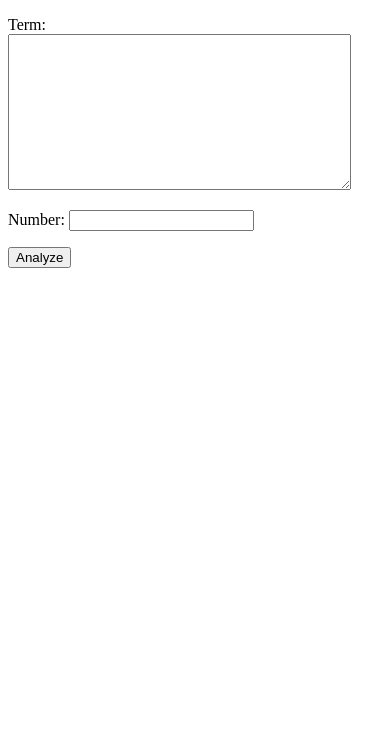
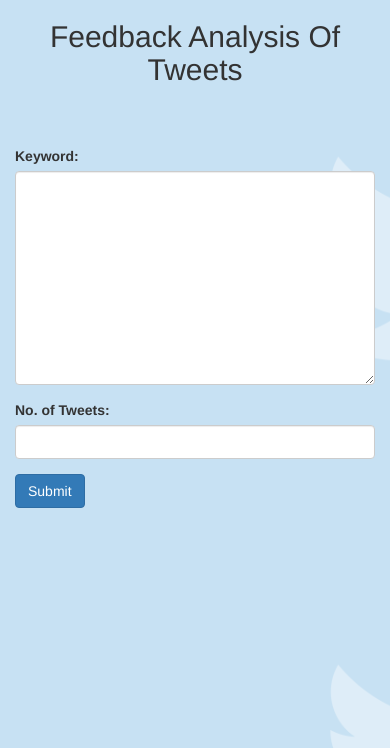
Before and after one commit to anurag-bug/twitter, a Django app: page /twitter/search/ in a window 390 px wide. Shown: the top 748 px of the page. Run offline with Django 3.2, Linux system fonts and the light colour scheme; some libraries are stand-ins or nearby versions.

Commit message:
UI improvement

```diff
--- a/requirements.txt
+++ b/requirements.txt
@@ -2,3 +2,4 @@ Django~=2.1.2
 tweepy
 textblob
 matplotlib
+django-widget-tweaks
--- a/sentiment/forms.py
+++ b/sentiment/forms.py
@@ -7,3 +7,7 @@ class SearchForm(ModelForm):
     class Meta:
         model=models.tweetModel
         fields = ['term','number']
+        labels = {
+            "term": "Keyword",
+            "number": "No. of Tweets"
+        }
--- a/sentiment/models.py
+++ b/sentiment/models.py
@@ -4,3 +4,13 @@ from django.db import models
 class tweetModel(models.Model):
     term = models.TextField(max_length=100, null=False)
     number = models.IntegerField(null=False)
+
+class positiveTweets(models.Model):
+    tweetText = models.TextField(max_length=300,null=False)
+    userName = models.TextField(max_length=20,null=True)
+    time = models.TextField(max_length=10)
+
+class negativeTweets(models.Model):
+    tweetText = models.TextField(max_length=300,null=False)
+    userName = models.TextField(max_length=20,null=True)
+    time = models.TextField(max_length=10,null=True)
--- a/sentiment/templates/sentiment/searchForm.html
+++ b/sentiment/templates/sentiment/searchForm.html
@@ -3,12 +3,50 @@
 <head>
     <meta charset="UTF-8">
     <title>Title</title>
+    <style>
+        body{
+          background-size:cover;
+
+        }
+        input {
+        font-size:40px;
+        }
+
+        .frm{
+          margin-top:50px;
+        }
+
+    </style>
+    <meta name="viewport" content="width=device-width, initial-scale=1">
+    <link rel="stylesheet" href="https://maxcdn.bootstrapcdn.com/bootstrap/3.3.7/css/bootstrap.min.css">
+    <script src="https://ajax.googleapis.com/ajax/libs/jquery/3.3.1/jquery.min.js"></script>
+     <script src="https://maxcdn.bootstrapcdn.com/bootstrap/3.3.7/js/bootstrap.min.js"></script>
+    <script type="text/javascript" src="https://www.gstatic.com/charts/loader.js"></script>
 </head>
-<body>
-<form method="post">
-    {% csrf_token %}
-    {{ form.as_p }}
-    <button type="submit">Analyze</button>
+{% block body %}
+{% load staticfiles %}
+<body background="{% static '/sentiment/bgimg.png' %}">
+{% load widget_tweaks %}
+<div class="container">
+    <div>
+        <center>
+            <h2 style="font-family: "Times New Roman", Times, serif;">Feedback Analysis Of Tweets</h2>
+        </center>
+
+    </div>
+    <div class="row">
+  <div class="frm col-sm-6 col-sm-offset-3">
+      <form method="post" novalidate>
+  {% csrf_token %}
+  {% for field in form.visible_fields %}
+    <div class="form-group">
+      {{ field.label_tag }}
+      {% render_field field class="form-control" placeholder=field.help_text %}
+    </div>
+  {% endfor %}
+  <button type="submit" class="btn btn-primary">Submit</button>
 </form>
+      </div>
+        {%  endblock %}
 </body>
 </html>
--- a/twitterSent/settings.py
+++ b/twitterSent/settings.py
@@ -38,6 +38,7 @@ INSTALLED_APPS = [
     'django.contrib.messages',
     'django.contrib.staticfiles',
     'sentiment',
+    'widget_tweaks',
 ]
 
 MIDDLEWARE = [
```
Also changed, not shown: sentiment/static/sentiment/bgimg.png (added).
